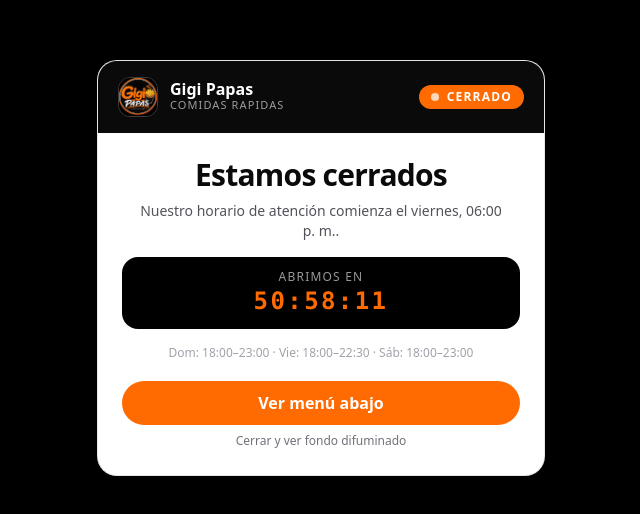
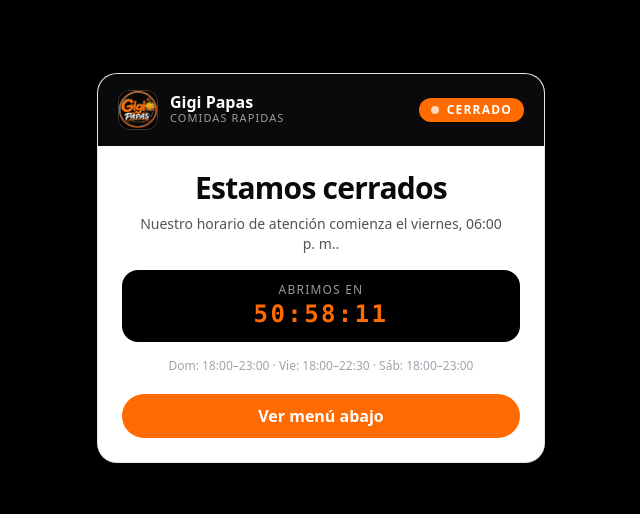
Before and after one commit to IngCristianGonzalez/10-pedidos-app, a Next.js app: page / in a window 1280 px wide. Shown: the part 132-646 px from the top of the page, without its empty margins (319-959 px from the left). Built offline with nearby package versions, Linux system fonts and the light colour scheme; no server answers; the database is empty.

Commit message:
fix(banner): quita Cerrar y ver fondo difuminado
Co-Authored-By: internal-model

```diff
--- a/src/components/horario-banner.tsx
+++ b/src/components/horario-banner.tsx
@@ -61,7 +61,6 @@ export function HorarioBanner() {
           )}
           <p className="text-xs text-zinc-400 mt-4">{horarioResumen(horarios)}</p>
           <button onClick={() => { setDismissed(true); setTimeout(() => document.getElementById("menu")?.scrollIntoView({ behavior: "smooth" }), 100); }} className="inline-block mt-5 bg-[#FF6B00] text-white px-6 py-2.5 rounded-full font-bold hover:bg-[#E55F00] transition w-full">Ver menú abajo</button>
-          <button onClick={() => setDismissed(true)} className="mt-2 text-xs text-zinc-500 hover:text-zinc-700">Cerrar y ver fondo difuminado</button>
         </div>
       </div>
     </div>
```
